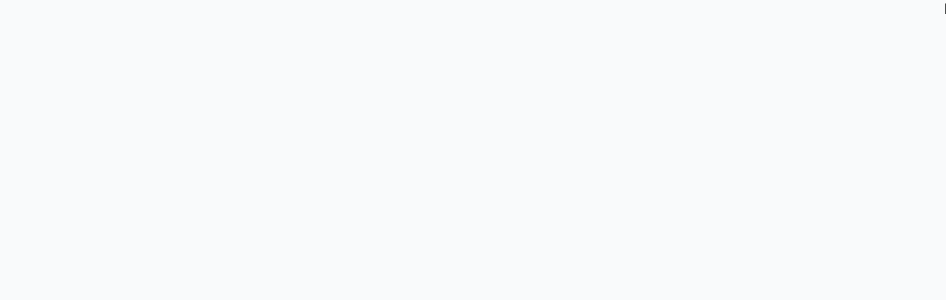
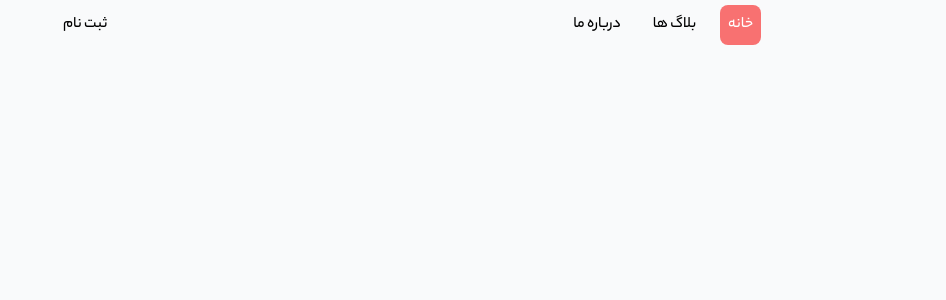
Before and after one commit to MoeinGanji2568/Blogging-Platform, a React (Vite) app: page / in a window 1280 px wide. Shown: the top 300 px of the page, without its empty margins (334-1280 px from the left). Built offline with nearby package versions, Linux system fonts and the light colour scheme.

Commit message:
update: add Header Component to layout

```diff
--- a/src/components/Layout/MainLayout.tsx
+++ b/src/components/Layout/MainLayout.tsx
@@ -1,8 +1,10 @@
 import { Outlet } from "react-router-dom";
+import Header from "../Common/Navbar/Header";
 
 const MainLayout = () => {
   return (
     <div className="h-screen">
+      <Header />
       <Outlet />
     </div>
   );
```
